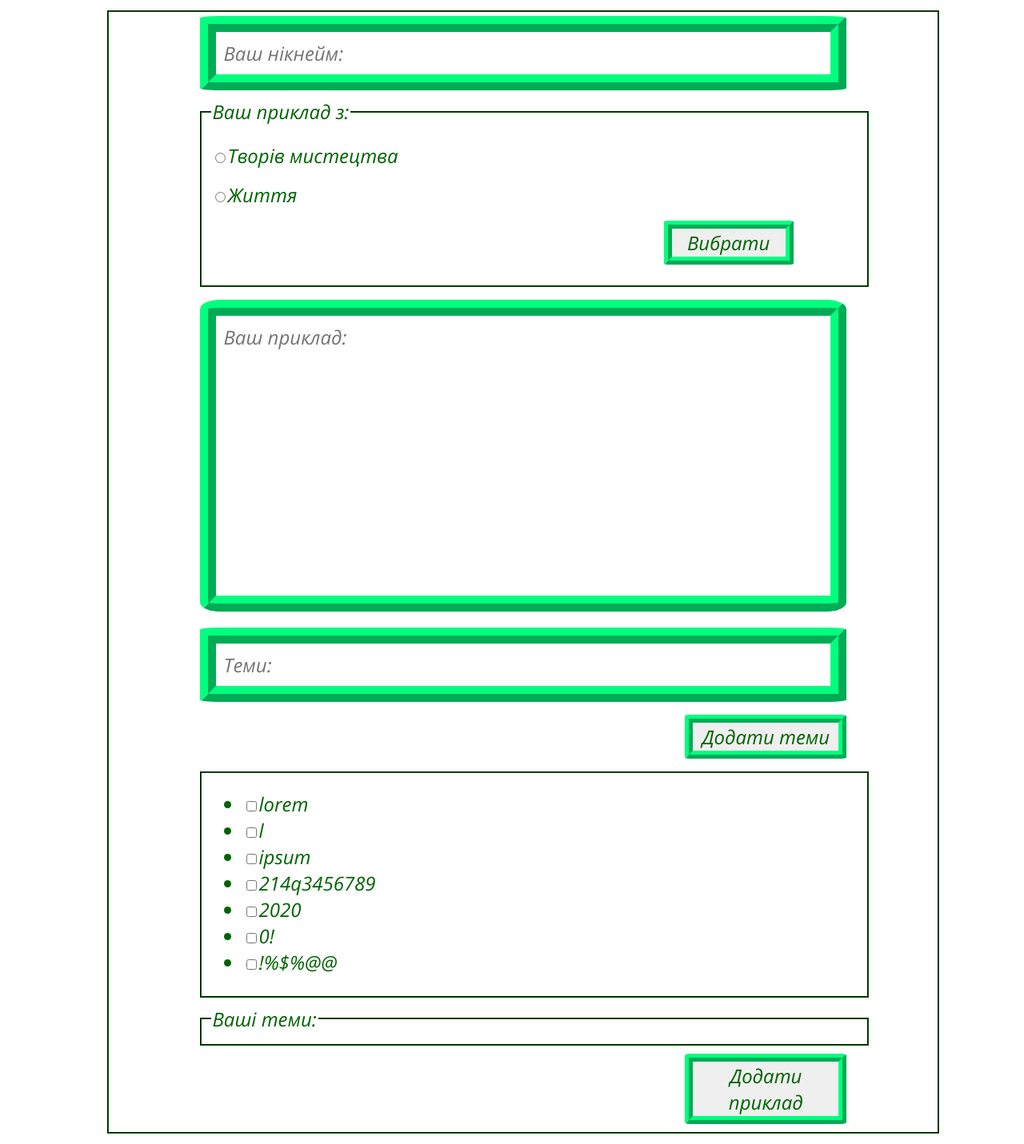
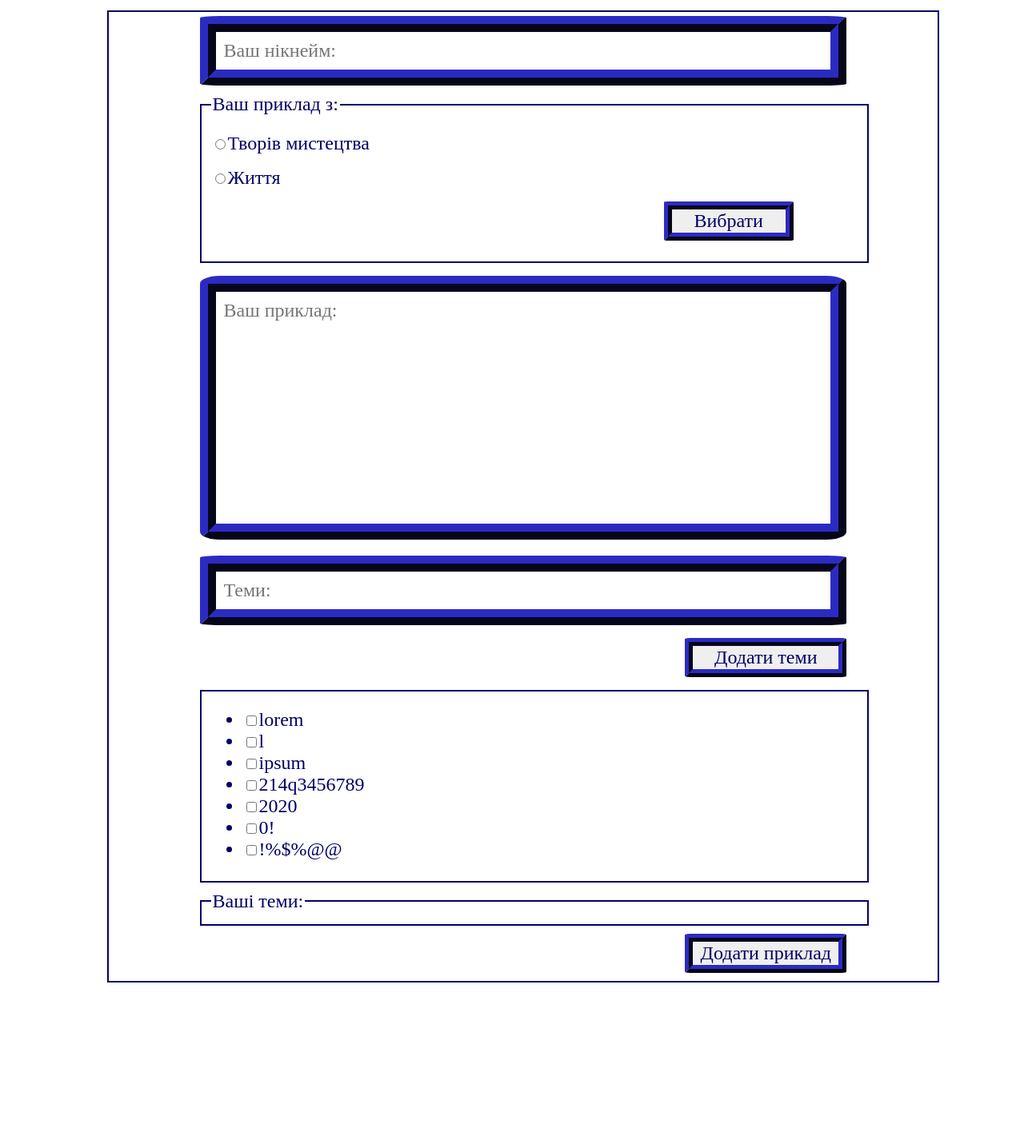
Before and after one commit to eviezua/argument, a PHP site: page /1/new_example_list.php in a window 1280 px wide. Shown: the whole page at 80% size. After the commit the page ends 1229 px from the top, so only its background shows below. Run offline with PHP 8.4, Linux system fonts and the light colour scheme.

Commit message:
Change design

```diff
--- a/1/new_example_list.css
+++ b/1/new_example_list.css
@@ -1,6 +1,6 @@
 @font-face{
 	font-family: Open_Sans;
-	src: url(/fonts/OpenSans-Italic.ttf);
+	src: url(F:/зно/fonts/OpenSans-Italic.ttf);
 }
 .text1{
 	resize: none;
@@ -8,33 +8,33 @@
 	padding: 10px;
 	font-size: 24px;
 	box-sizing: border-box;
-	border-color: #00FF7F;
+	border-color: #191970;
 	border-radius: 3%;
 	border-width: 20px;
 	border-style: ridge;
-	color: #006400;
+	color: #000066;
 	font-family: Open_Sans;
 }
 .but{
 	width: 20%;
 	font-size: 24px;
-	border-color: #00FF7F;
+	border-color: #191970;
 	border-radius: 3%;
 	border-width: 10px;
 	border-style: ridge;
 	margin-left: 70%;
-	color: #006400;
+	color: #000066;
 	font-family: Open_Sans;
 }
 .but:active{
-	background-color: #2E8B57;
+	background-color: #0000CD;
 }
 .but:hover{
-	background-color: #228B22;
+	background-color: #7B68EE;
 }
 fieldset{
 	width: 80%;
-	border-color: #006400;
+	border-color: #000066;
 	margin-left: 10%;
 	margin-right: 10%;
 	margin-bottom: 1%;
@@ -42,7 +42,7 @@
 }
 .text2{
 	font-size: 24px;
-	color: #006400;
+	color: #000066;
 	font-family: Open_Sans;
 }
 #lifestory{
@@ -56,6 +56,6 @@
 }
 .search_tags li {
 	font-size: 24px;
-	color: #006400;
+	color: #000066;
 	font-family: Open_Sans;
 }
--- a/5/lenta.css
+++ b/5/lenta.css
@@ -1,8 +1,8 @@
 div{
 	border: 10%;
-	border-color: #E0FFFF;
+	border-color: #191970;
 	border-style: ridge;
-	background-color: #3CB371;
+	background-color: #2E2061;
 	margin-right: 10%;
 	margin-left: 10%;
 	margin-top: 5%;
```
Also changed, not shown: 2/top.css (+7 -7 lines), 3/style.css (+7 -7 lines), 4/login.css (+7 -7 lines), main_file.css (+19 -13 lines).
